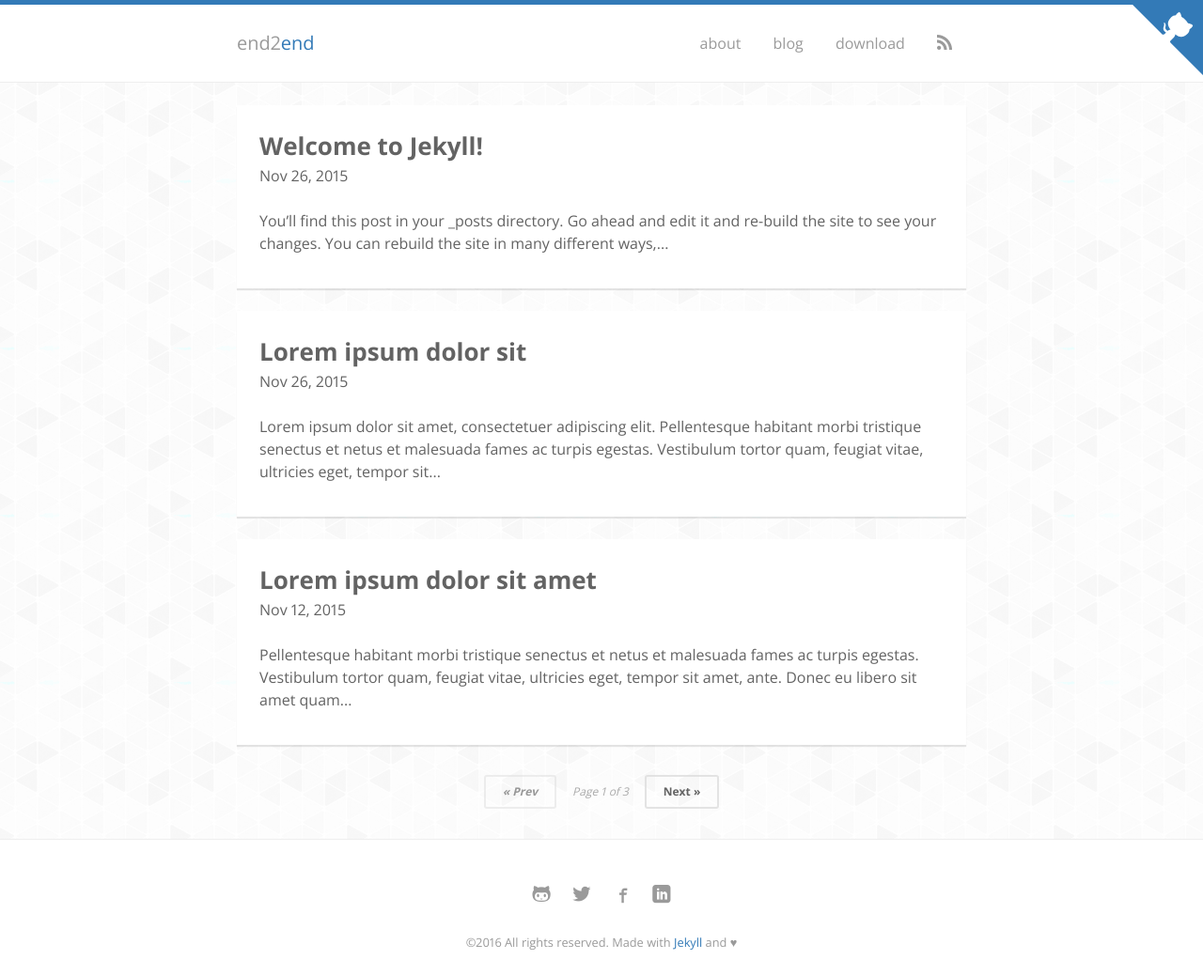
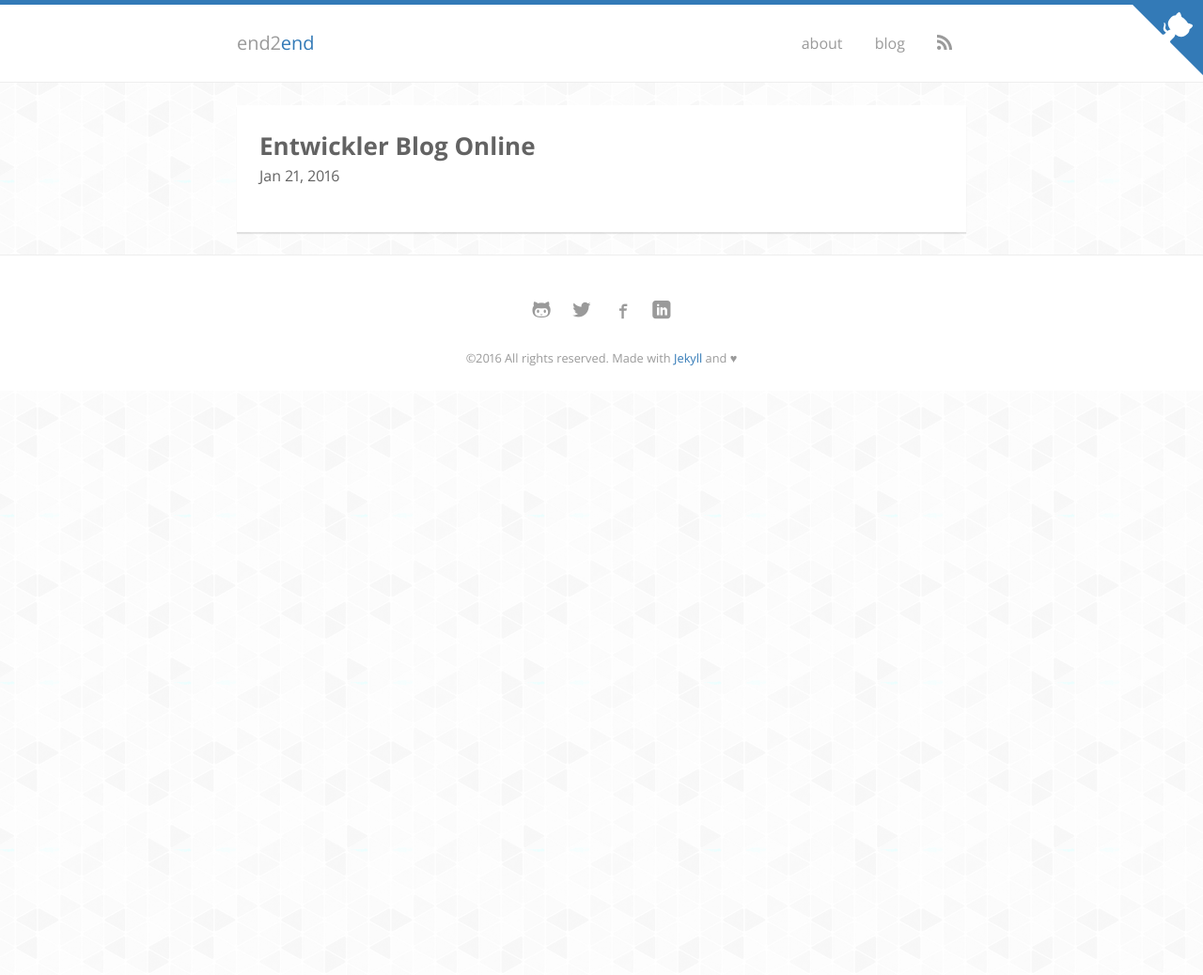
Before and after one commit to niklasschaeffer/schaeffer.it, a Jekyll site: the page built from source/blog/index.html, in a window 1280 px wide. Shown: the whole page at 94% size. Built offline with Jekyll 4.4.1, drawn with Linux system fonts in a browser that asks for light colours; nearby versions of some CDN libraries; some web fonts are replaced; the list of posts is cut into pages by our own code; after the commit the page ends 900 px from its top, so only the background shows below that.

Commit message:
More Changes

```diff
--- a/_config.yml
+++ b/_config.yml
@@ -23,8 +23,8 @@ baseurl: ""
 
 # google_analytics: UA-52446115-1
 repo: http://github.com/niklasschaeffer
-disqus_shortname: "niklasschaeffer"
-disqus_site_shortname: "niklasschaeffer"
+disqus_shortname: "schaefferit"
+disqus_site_shortname: "schaefferit"
 
 # Author settings
 author:
--- a/source/_includes/header.html
+++ b/source/_includes/header.html
@@ -13,7 +13,6 @@
         {% for item in site.navbar %}
           <li><a href="{{ '/' | prepend: site.baseurl }}{{ item.slug }}" title="{{ item.title }}">{{ item.title }}</a></li>
         {% endfor %}
-        <li><a href="{{ site.repo }}/archive/master.zip" title="Download">Download</a></li>
         <li><a href="{{ "/feed.xml" | prepend: site.baseurl }}" target="_blank"><i class="icon icon-feed"></i></a></li>
       </ul>
     </nav>
--- a/source/_posts/2015-11-12-lorem.markdown
+++ /dev/null
@@ -1,41 +0,0 @@
----
-layout: post
-title:  "Lorem ipsum dolor sit amet"
-description: "Aenean fermentum, elit eget tincidunt condimentum, eros ipsum rutrum orci, sagittis tempus lacus enim ac dui."
-date:   2015-11-12 19:19:43
-keywords: "welcome, Aenean, fermentum, Lorem, ipsum"
-comments: true
-category: welcome
----
-
-<p><strong>Pellentesque habitant morbi tristique</strong> senectus et netus et malesuada fames ac turpis egestas. Vestibulum tortor quam, feugiat vitae, ultricies eget, tempor sit amet, ante. Donec eu libero sit amet quam egestas semper. <em>Aenean ultricies mi vitae est.</em> Mauris placerat eleifend leo. Quisque sit amet est et sapien ullamcorper pharetra. Vestibulum erat wisi, condimentum sed, <code>commodo vitae</code>, ornare sit amet, wisi. Aenean fermentum, elit eget tincidunt condimentum, eros ipsum rutrum orci, sagittis tempus lacus enim ac dui. <a href="#">Donec non enim</a> in turpis pulvinar facilisis. Ut felis.</p>
-
-<h2>Header Level 2</h2>
-
-<ol>
-  <li>Lorem ipsum dolor sit amet, consectetuer adipiscing elit.</li>
-  <li>Aliquam tincidunt mauris eu risus.</li>
-</ol>
-
-<blockquote><p>Lorem ipsum dolor sit amet, consectetur adipiscing elit. Vivamus magna. Cras in mi at felis aliquet congue. Ut a est eget ligula molestie gravida. Curabitur massa. Donec eleifend, libero at sagittis mollis, tellus est malesuada tellus, at luctus turpis elit sit amet quam. Vivamus pretium ornare est.</p></blockquote>
-
-<h3>Header Level 3</h3>
-
-<ul>
-  <li>Lorem ipsum dolor sit amet, consectetuer adipiscing elit.</li>
-  <li>Aliquam tincidunt mauris eu risus.</li>
-</ul>
-
-<h4>Header Level 4</h4>
-
-<h5>Header Level 5</h5>
-
-<h6>Header Level 6</h6>
-
-{% highlight css %}
-#header h1 a {
-  display: block;
-  width: 300px;
-  height: 80px;
-}
-{% endhighlight %}
--- a/source/_posts/2015-11-26-lorem-ipsum-dolor-sit.markdown
+++ /dev/null
@@ -1,38 +0,0 @@
----
-layout: post
-title:  "Lorem ipsum dolor sit"
-comments: true
-date:   2015-11-26 13:46:52
-categories: jekyll update
----
-
-<h1>Lorem ipsum dolor sit amet, consectetuer adipiscing elit.</h1>
-
-<p><strong>Pellentesque habitant morbi tristique</strong> senectus et netus et malesuada fames ac turpis egestas. Vestibulum tortor quam, feugiat vitae, ultricies eget, tempor sit amet, ante. Donec eu libero sit amet quam egestas semper. <em>Aenean ultricies mi vitae est.</em> Mauris placerat eleifend leo. Quisque sit amet est et sapien ullamcorper pharetra. Vestibulum erat wisi, condimentum sed, <code>commodo vitae</code>, ornare sit amet, wisi. Aenean fermentum, elit eget tincidunt condimentum, eros ipsum rutrum orci, sagittis tempus lacus enim ac dui. <a href="#">Donec non enim</a> in turpis pulvinar facilisis. Ut felis.</p>
-
-<h2>Header Level 2</h2>
-
-<ol>
-  <li>Lorem ipsum dolor sit amet, consectetuer adipiscing elit.</li>
-  <li>Aliquam tincidunt mauris eu risus.</li>
-</ol>
-
-<blockquote><p>Lorem ipsum dolor sit amet, consectetur adipiscing elit. Vivamus magna. Cras in mi at felis aliquet congue. Ut a est eget ligula molestie gravida. Curabitur massa. Donec eleifend, libero at sagittis mollis, tellus est malesuada tellus, at luctus turpis elit sit amet quam. Vivamus pretium ornare est.</p></blockquote>
-
-<h3>Header Level 3</h3>
-
-<h4>Header Level 4</h4>
-<h5>Header Level 5</h5>
-
-<ul>
-  <li>Lorem ipsum dolor sit amet, consectetuer adipiscing elit.</li>
-  <li>Aliquam tincidunt mauris eu risus.</li>
-</ul>
-
-{% highlight css %}
-#header h1 a {
-  display: block;
-  width: 300px;
-  height: 80px;
-}
-{% endhighlight %}
--- a/source/_posts/2015-11-26-welcome-to-jekyll.markdown
+++ /dev/null
@@ -1,26 +0,0 @@
----
-layout: post
-title:  "Welcome to Jekyll!"
-date:   2015-11-26 13:46:52
-comments: true
-categories: jekyll update
----
-You’ll find this post in your `_posts` directory. Go ahead and edit it and re-build the site to see your changes. You can rebuild the site in many different ways, but the most common way is to run `jekyll serve`, which launches a web server and auto-regenerates your site when a file is updated.
-
-To add new posts, simply add a file in the `_posts` directory that follows the convention `YYYY-MM-DD-name-of-post.ext` and includes the necessary front matter. Take a look at the source for this post to get an idea about how it works.
-
-Jekyll also offers powerful support for code snippets:
-
-{% highlight ruby %}
-def print_hi(name)
-  puts "Hi, #{name}"
-end
-print_hi('Tom')
-#=> prints 'Hi, Tom' to STDOUT.
-{% endhighlight %}
-
-Check out the [Jekyll docs][jekyll] for more info on how to get the most out of Jekyll. File all bugs/feature requests at [Jekyll’s GitHub repo][jekyll-gh]. If you have questions, you can ask them on [Jekyll’s dedicated Help repository][jekyll-help].
-
-[jekyll]:      http://jekyllrb.com
-[jekyll-gh]:   https://github.com/jekyll/jekyll
-[jekyll-help]: https://github.com/jekyll/jekyll-help
--- a/source/index.html
+++ b/source/index.html
@@ -7,8 +7,8 @@ layout: home
   <div class="hero-inner container">
 
     <img src="{{ site.author.thumb | prepend: site.baseurl }}" alt="author thumb" class="dot author">
-    <h1>Hello!..</h1>
-    <h3>I'm <strong itemprop="name">{{ site.author.name }}</strong>, a <em itemprop="jobTitle">{{ site.author.job }}</em>.</h3>
+    <h1>Hallo!..</h1>
+    <h3>Ich bin <strong itemprop="name">{{ site.author.name }}</strong>, ein <em itemprop="jobTitle">{{ site.author.job }}</em>.</h3>
     <h3>{{ site.author.bio }}</h3>
 
     <a href="{{ '/about' | prepend: site.baseurl }}" class="btn btn-ghost">about</a>
```
Also changed, not shown: source/_posts/2015-11-12-a-wonderful-serenity-has-taken-possession-of-my-entire-soul.md (deleted, +0 -32 lines), source/_posts/2015-11-12-far-far-away-behind-the-word-mountains-far-from-the-countries-vokalia-and-consonantia.md (deleted, +0 -33 lines), source/_posts/2015-11-12-lorem-ipsum-dolor-sit-amet-consectetuer-adipiscing-elit.md (deleted, +0 -29 lines), source/_posts/2015-11-12-the-quick-brown-fox-jumps-over-a-lazy-dog.md (deleted, +0 -33 lines), source/_posts/2016-01-21-entwickler-blog-online.md (added, +13 -0 lines).
